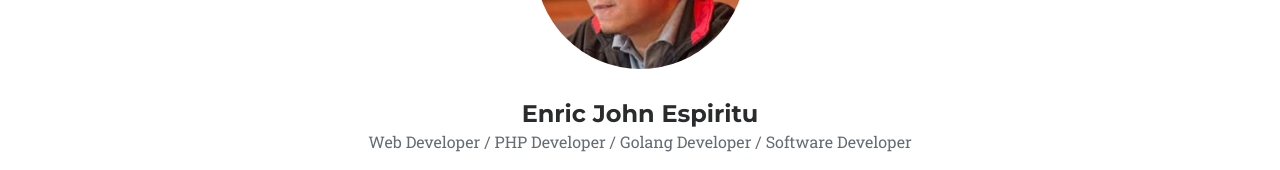
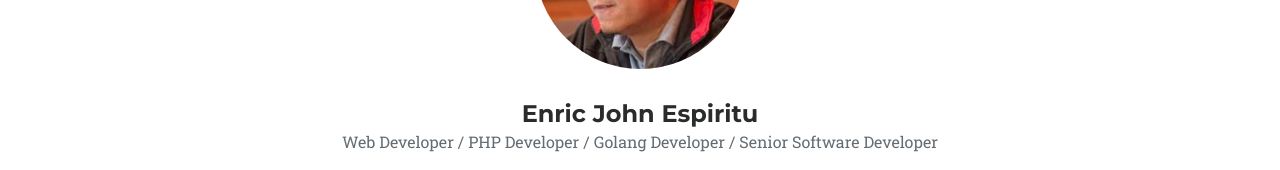
Before and after one commit to enrikespiritu/portfolio.github.io, a plain HTML site: page index.html in a window 1280 px wide. Shown: the part 1240-1410 px from the top of the page. Drawn offline with Linux system fonts and the light colour scheme; a web font is replaced by a local one.

Commit message:
change job position

```diff
--- a/index.html
+++ b/index.html
@@ -94,7 +94,7 @@
                     <div class="team-member">
                         <img class="mx-auto rounded-circle" src="img/profile/stolen-shot.jpg" alt="">
                         <h4>Enric John Espiritu</h4>
-                        <p class="text-muted">Web Developer / PHP Developer / Golang Developer / Software Developer</p>
+                        <p class="text-muted">Web Developer / PHP Developer / Golang Developer / Senior Software Developer</p>
                         <ul class="list-inline social-buttons">
                             <li class="list-inline-item">
                                 <a href="https://www.facebook.com/enrik.espiritu/" target="_blank" rel="noopener noreferrer"><i class="fa fa-facebook"></i></a>
```
